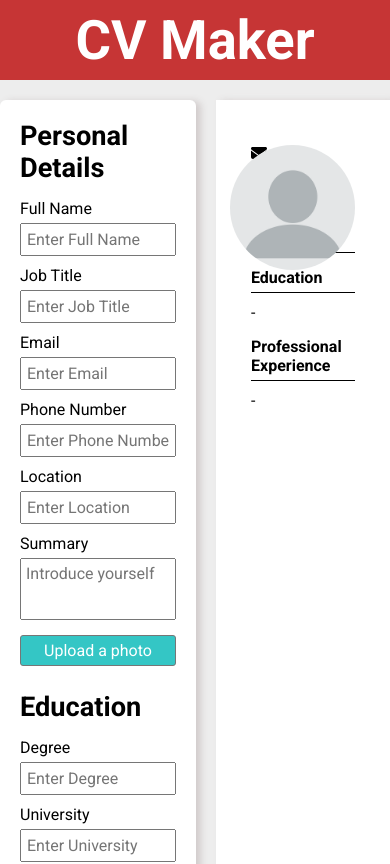
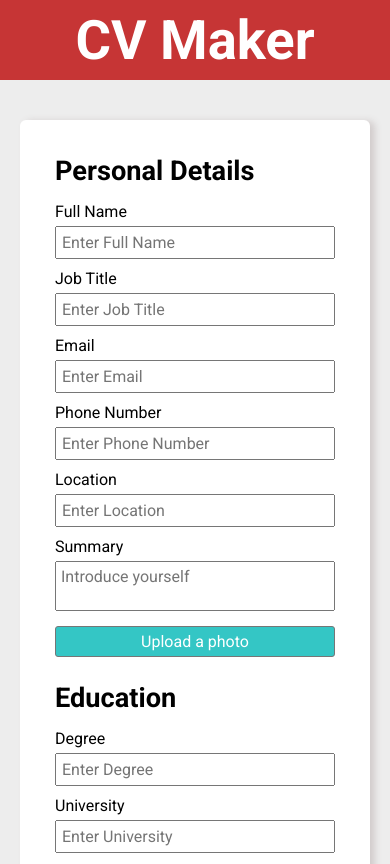
Before and after one commit to evan1mclean/cv-project, a React (Create React App) app: page / in a window 390 px wide. Shown: the top 864 px of the page. Built offline with nearby package versions, Linux system fonts and the light colour scheme.

Commit message:
feat: Style for mobile

```diff
--- a/src/index.css
+++ b/src/index.css
@@ -2,6 +2,10 @@
   font-family: 'Roboto', sans-serif;
   --header-color: rgb(198, 53, 53);
   --shadow: 5px 1px 7px rgb(210 204 204);
+}
+
+* {
+  box-sizing: border-box;
 }
 
 body, #root {
@@ -21,3 +25,24 @@ h1, h2, p {
   flex-direction: column;
   gap: 20px;
 }
+
+@media only screen and (max-width: 1000px) {
+  .main {
+    flex-direction: column;
+    align-items: center;
+  }
+
+  .cv-preview, .form {
+    width: 80%;
+  }
+}
+
+@media only screen and (max-width: 500px) {
+  .main {
+    padding: 20px;
+  }
+
+  .cv-preview, .form {
+    width: 100%;
+  }
+}
--- a/src/styles/Form.css
+++ b/src/styles/Form.css
@@ -11,8 +11,8 @@
   flex-direction: column;
   gap: 25px;
   border-radius: 6px;
-  padding: 20px;
-  width: 40%;
+  padding: 35px;
+  width: 45%;
   box-shadow: var(--shadow);
 }
 
--- a/src/styles/Main.css
+++ b/src/styles/Main.css
@@ -4,3 +4,9 @@
   justify-content: center;
   gap: 20px;
 }
+
+@media only screen and (max-width: 950px) {
+  .main {
+    flex-direction: column;
+  }
+}
```
